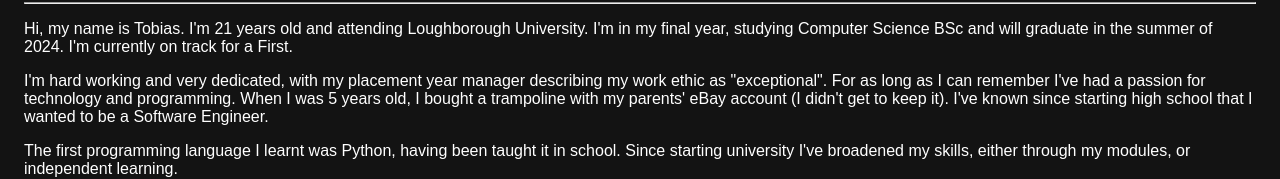
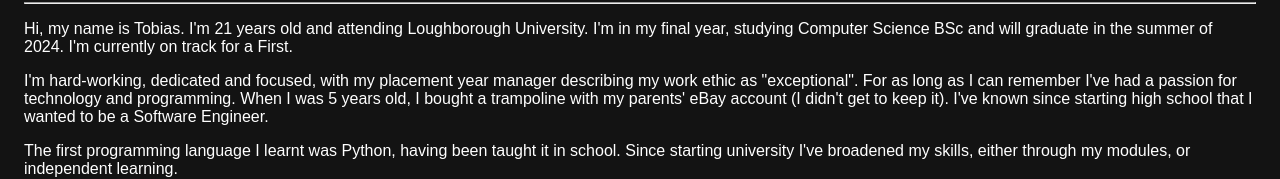
Before and after one commit to AmzingTobias/Portfolio, a Next.js app: page / in a window 1280 px wide. Shown: the part 886-1065 px from the top of the page. Built offline with nearby package versions, Linux system fonts and the light colour scheme.

Commit message:
adjective changes

```diff
--- a/app/page.tsx
+++ b/app/page.tsx
@@ -32,7 +32,7 @@ export default function Home() {
           </p>
           <div className="my-6" />
           <p>
-            I&apos;m hard working and very dedicated, with my placement year
+            I&apos;m hard-working, dedicated and focused, with my placement year
             manager describing my work ethic as &quot;exceptional&quot;. For as
             long as I can remember I&apos;ve had a passion for technology and
             programming. When I was 5 years old, I bought a trampoline with my
```
